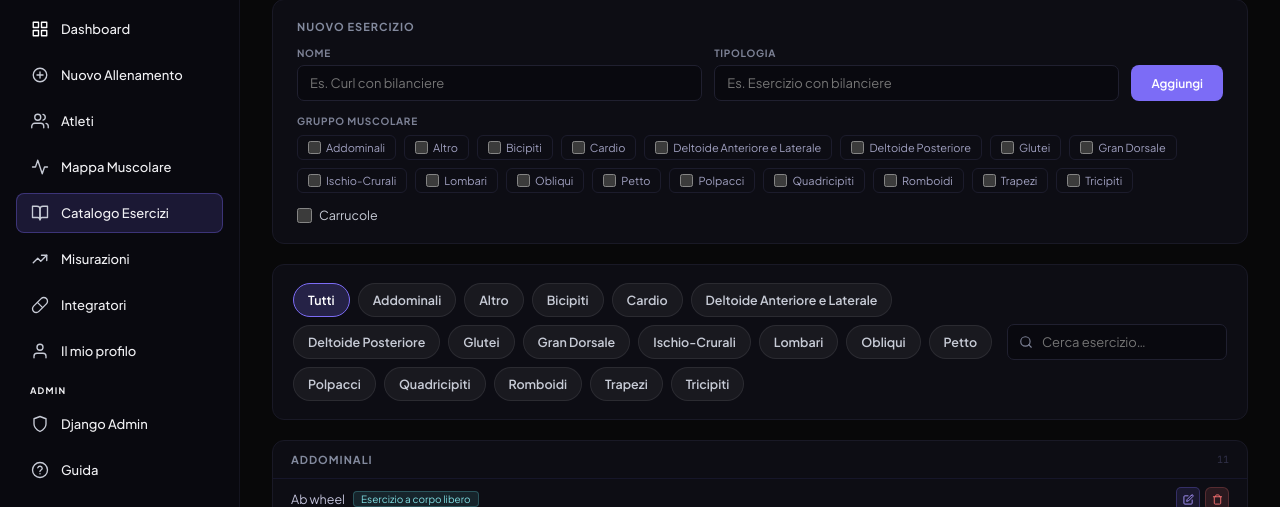
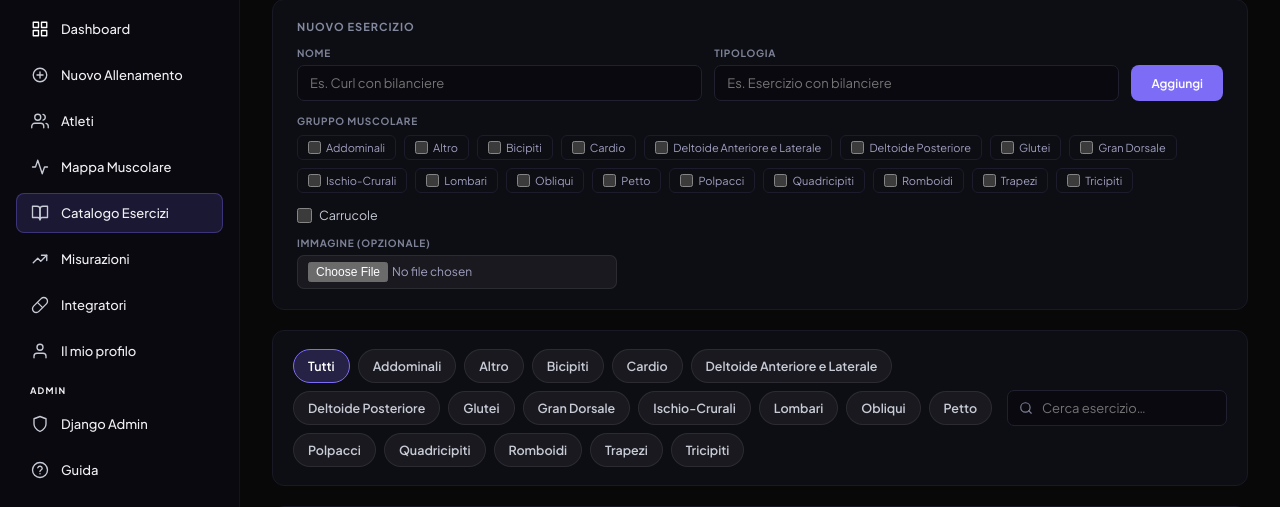
Before and after one commit to alfredoFaro98/TracerGym, a Django app: page /exercises/ in a window 1280 px wide, after a click on "+ Aggiungi Esercizio". Shown: the part 98-605 px from the top of the page. Run offline with Django 5.2, Linux system fonts and the light colour scheme; a user stored in the database is signed in; data comes from the database, SQL or seed files in the repository; data that the repository does not hold is empty.

Commit message:
Aggiunge upload immagine nel form di creazione e nel modale di modifica esercizio del catalogo
Prima l'unico modo per caricare un'immagine era aprire la scheda
dell'esercizio dal catalogo dopo averlo gia' creato.

```diff
--- a/tracker/templates/tracker/exercises.html
+++ b/tracker/templates/tracker/exercises.html
@@ -82,7 +82,7 @@
     <div id="add-form" style="display: none; margin-bottom: 20px;">
         <div class="tracer-card" style="padding: 20px 24px;">
             <div style="font-size: 11px; font-weight: 700; color: #838a9e; text-transform: uppercase; letter-spacing: 1px; margin-bottom: 14px;">Nuovo Esercizio</div>
-            <form method="post" action="{% url 'add_exercise' %}" style="display: flex; flex-direction: column; gap: 14px;">
+            <form method="post" action="{% url 'add_exercise' %}" enctype="multipart/form-data" style="display: flex; flex-direction: column; gap: 14px;">
                 {% csrf_token %}
                 <input type="hidden" name="next" value="{{ request.get_full_path }}">
                 <div style="display: flex; gap: 12px; flex-wrap: wrap; align-items: flex-end;">
@@ -115,6 +115,10 @@
                     <div id="add-carrucole-wrap" style="display:none; margin-top: 8px;">
                         <input type="number" name="carrucole" id="add-carrucole-input" class="tracer-input" min="0" step="1" placeholder="Numero di carrucole" style="width: 140px;">
                     </div>
+                </div>
+                <div>
+                    <label style="display: block; font-size: 10px; font-weight: 700; color: #7d8296; text-transform: uppercase; letter-spacing: .7px; margin-bottom: 6px;">Immagine (opzionale)</label>
+                    <input type="file" name="immagine" accept="image/*" style="font-size: 12px; color: #a0a0c0; background: rgba(255,255,255,0.05); border: 1px solid rgba(255,255,255,0.08); border-radius: 7px; padding: 6px 10px; cursor: pointer; width: 100%; max-width: 320px; box-sizing: border-box;">
                 </div>
             </form>
         </div>
@@ -236,7 +240,7 @@
 <div id="edit-modal" onclick="if(event.target===this) closeEdit();">
     <div id="edit-modal-box">
         <div class="modal-title">Modifica Esercizio</div>
-        <form id="edit-form" method="post" action="" style="display: flex; flex-direction: column; gap: 14px;">
+        <form id="edit-form" method="post" action="" enctype="multipart/form-data" style="display: flex; flex-direction: column; gap: 14px;">
             {% csrf_token %}
             <input type="hidden" name="tag" id="edit-tag">
             <div>
@@ -266,6 +270,11 @@
                 <div id="edit-carrucole-wrap" style="display:none; margin-top: 8px;">
                     <input type="number" name="carrucole" id="edit-carrucole-input" class="tracer-input" min="0" step="1" placeholder="Numero di carrucole" style="width: 140px;">
                 </div>
+            </div>
+            <div>
+                <label class="modal-label">Aggiungi immagine (opzionale)</label>
+                <input type="file" name="immagine" id="edit-immagine" accept="image/*" style="font-size: 12px; color: #a0a0c0; background: rgba(255,255,255,0.05); border: 1px solid rgba(255,255,255,0.08); border-radius: 7px; padding: 6px 10px; cursor: pointer; width: 100%; box-sizing: border-box;">
+                <span style="display: block; font-size: 10.5px; color: #565b6e; margin-top: 5px;">Per gestire o eliminare le immagini esistenti, clicca sul nome dell'esercizio nell'elenco.</span>
             </div>
             <div style="display: flex; gap: 8px; justify-content: flex-end; margin-top: 4px;">
                 <button type="button" onclick="closeEdit()" class="modal-cancel-btn">Annulla</button>
@@ -369,6 +378,7 @@
             carrucoleCheck.checked = d.exCarrucole !== '';
             carrucoleInput.value = d.exCarrucole || '';
             document.getElementById('edit-carrucole-wrap').style.display = carrucoleCheck.checked ? 'block' : 'none';
+            document.getElementById('edit-immagine').value = '';
             document.getElementById('edit-modal').classList.add('open');
         }
     });
--- a/tracker/views.py
+++ b/tracker/views.py
@@ -1038,6 +1038,8 @@ def add_exercise(request):
             exercise = Exercise.objects.create(nome=nome, tipologia=tipologia, carrucole=_parse_carrucole(request))
             if tag_ids:
                 exercise.tags.set(tag_ids)
+            if request.FILES.get('immagine'):
+                ExerciseImage.objects.create(exercise=exercise, immagine=request.FILES['immagine'])
     return redirect(next_url)
 
 
@@ -1082,6 +1084,8 @@ def edit_exercise_admin(request, exercise_id):
         exercise.carrucole = _parse_carrucole(request)
         exercise.save()
         exercise.tags.set(tag_ids)
+        if request.FILES.get('immagine'):
+            ExerciseImage.objects.create(exercise=exercise, immagine=request.FILES['immagine'], ordine=exercise.images.count())
     tag = request.POST.get('tag', '')
     return redirect(f"{reverse('exercises_list')}{'?tag=' + tag if tag else ''}")
 
```
